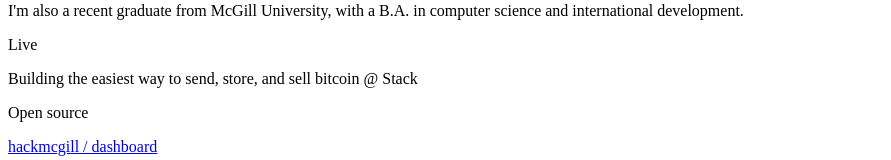
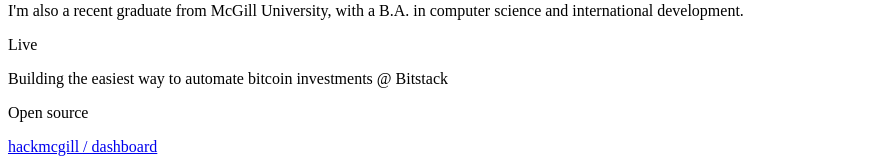
Before and after one commit to loreina/loreina.github.io, a Next.js app: page / in a window 1280 px wide. Both pictures are taken after a click on the element "About". Shown: the part 541-701 px from the top of the page, without its empty margins (0-891 px from the left). Built offline with nearby package versions, Linux system fonts and the light colour scheme.

Commit message:
update resume

```diff
--- a/pages/index.jsx
+++ b/pages/index.jsx
@@ -294,8 +294,8 @@ export default function Home() {
                 </p>
               </div>
               <p className="text-cool-600 dark:text-cool-300">
-                Building the easiest way to send, store, and sell bitcoin @
-                Stack
+                Building the easiest way to automate bitcoin investments @
+                Bitstack
               </p>
             </div>
             {/* Open source */}
```
Also changed, not shown: 1 other file (tests, documents, lock files or other folders).
